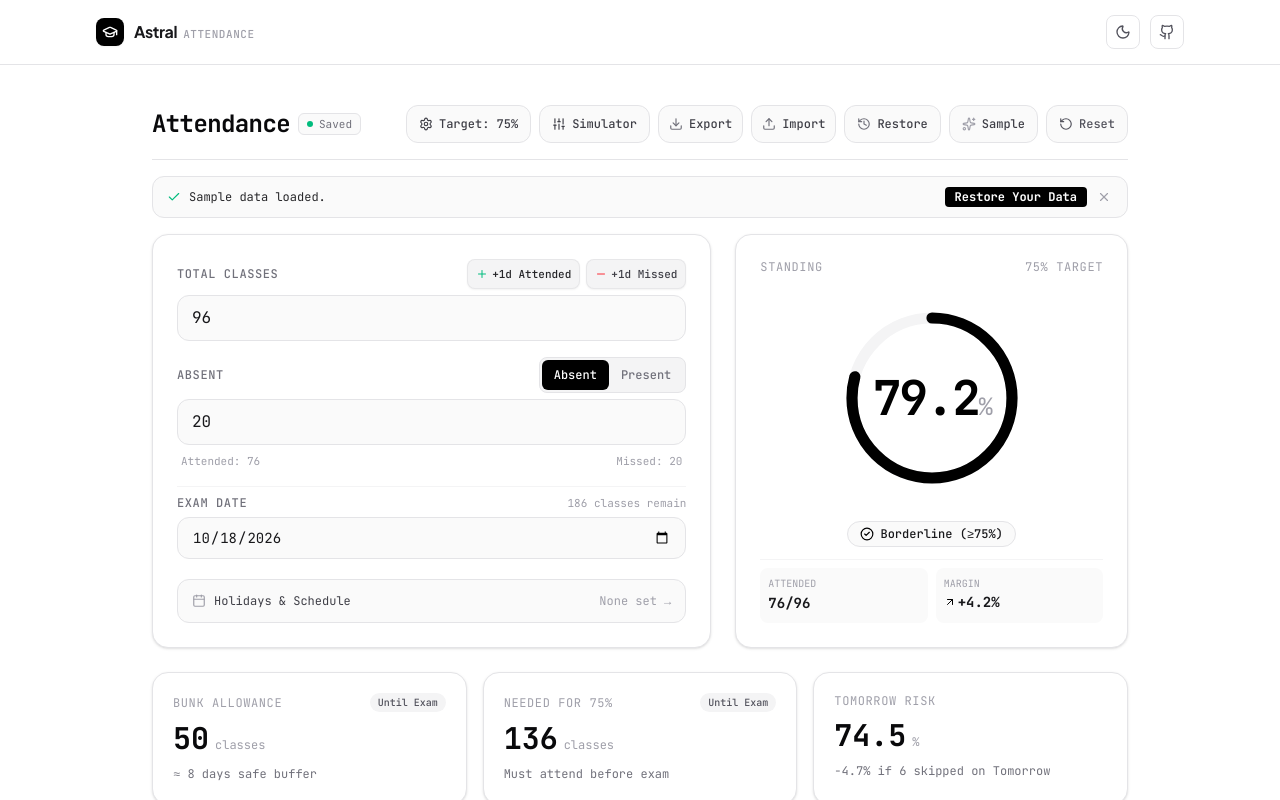
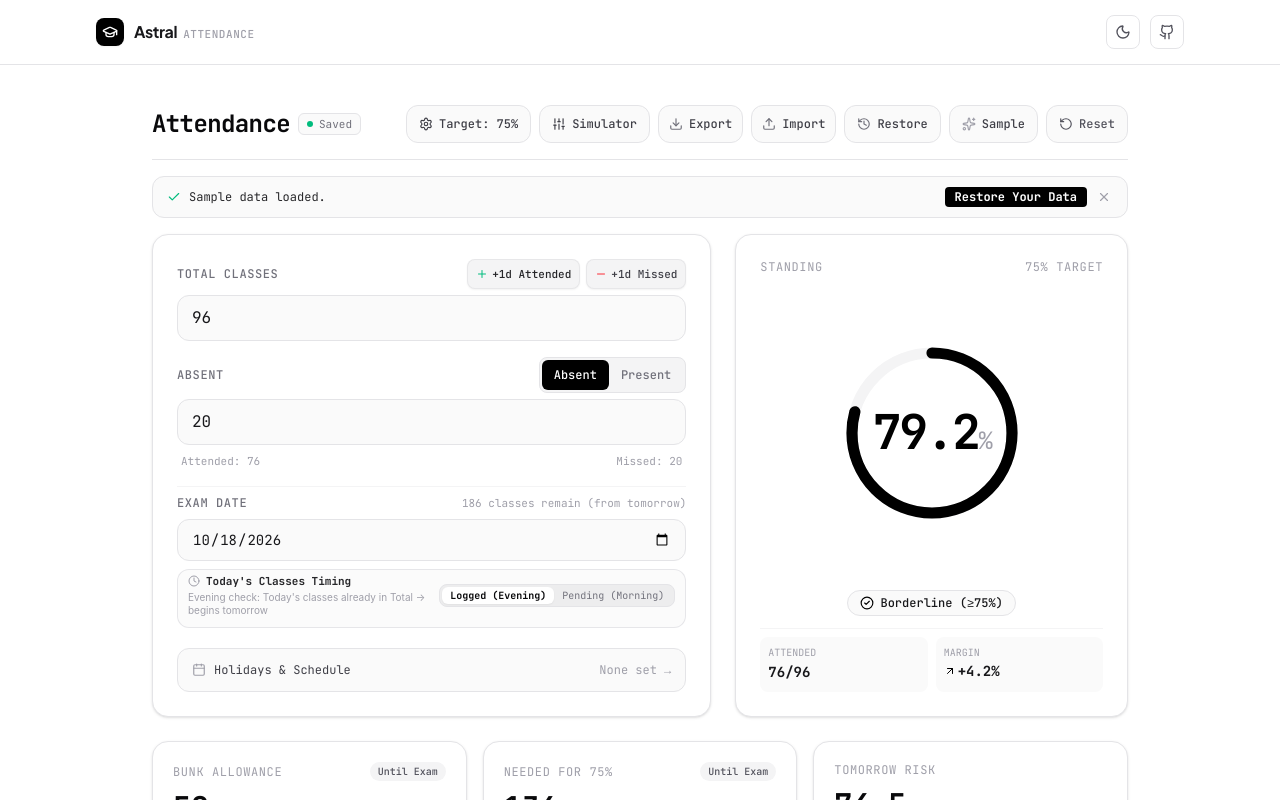
Before and after one commit to sachin-godara/Astral-Attendance, a React (Vite) app: page / in a window 1280 px wide. Both pictures are taken after a click on the button "Sample". Shown: the top 800 px of the page. Built offline with nearby package versions, Linux system fonts and the light colour scheme.

Commit message:
feat: Add Morning vs. Evening Today's Classes Timing toggle for exam bunk allowance

```diff
--- a/components/Dashboard.tsx
+++ b/components/Dashboard.tsx
@@ -16,7 +16,8 @@ import {
   Download,
   Upload,
   Plus,
-  Minus
+  Minus,
+  Clock
 } from 'lucide-react';
 import { AttendanceState } from '../types';
 import { calculateStats } from '../utils/calculations';
@@ -94,7 +95,8 @@ export const Dashboard: React.FC<DashboardProps> = ({ isDarkMode = true }) => {
             holidays: Array.isArray(parsed.holidays) ? parsed.holidays : [],
             extraWorkingDays: Array.isArray(parsed.extraWorkingDays) ? parsed.extraWorkingDays : [],
             targetPercentage: parsed.targetPercentage ?? 75,
-            dailyClasses: parsed.dailyClasses ?? 6
+            dailyClasses: parsed.dailyClasses ?? 6,
+            includeToday: parsed.includeToday ?? false
           };
         }
       } catch (e) {
@@ -369,9 +371,10 @@ export const Dashboard: React.FC<DashboardProps> = ({ isDarkMode = true }) => {
     const currentAttended = Math.max(0, state.totalClasses - state.absentClasses);
     const startPct = state.totalClasses === 0 ? 0 : (currentAttended / state.totalClasses) * 100;
     const effectiveDaily = state.dailyClasses ?? 6;
+    const includeToday = Boolean(state.includeToday);
 
     data.push({
-      name: 'Today',
+      name: includeToday ? 'Now' : 'Today',
       attendAll: parseFloat(startPct.toFixed(1)),
       bunkAll: parseFloat(startPct.toFixed(1)),
     });
@@ -387,7 +390,10 @@ export const Dashboard: React.FC<DashboardProps> = ({ isDarkMode = true }) => {
     let cumulativeAttendedAll = currentAttended;
     let cumulativeAttendedBunk = currentAttended;
 
-    for (let i = 1; i <= 7; i++) {
+    const startOffset = includeToday ? 0 : 1;
+    const endOffset = includeToday ? 6 : 7;
+
+    for (let i = startOffset; i <= endOffset; i++) {
       const targetDate = new Date(todayDate);
       targetDate.setDate(todayDate.getDate() + i);
 
@@ -406,7 +412,10 @@ export const Dashboard: React.FC<DashboardProps> = ({ isDarkMode = true }) => {
       const attendPct = cumulativeTotal === 0 ? 0 : (cumulativeAttendedAll / cumulativeTotal) * 100;
       const bunkPct = cumulativeTotal === 0 ? 0 : (cumulativeAttendedBunk / cumulativeTotal) * 100;
 
-      const dayLabel = isClassDay ? dayNames[dayOfWeek] : `${dayNames[dayOfWeek]}*`;
+      let dayLabel = isClassDay ? dayNames[dayOfWeek] : `${dayNames[dayOfWeek]}*`;
+      if (i === 0) {
+        dayLabel = isClassDay ? 'Today' : 'Today*';
+      }
 
       data.push({
         name: dayLabel,
@@ -415,7 +424,7 @@ export const Dashboard: React.FC<DashboardProps> = ({ isDarkMode = true }) => {
       });
     }
     return data;
-  }, [state.totalClasses, state.absentClasses, state.dailyClasses, state.holidays, state.extraWorkingDays]);
+  }, [state.totalClasses, state.absentClasses, state.dailyClasses, state.holidays, state.extraWorkingDays, state.includeToday]);
 
   const percentage = stats?.currentPercentage || 0;
   const targetThreshold = stats?.targetPercentage || 75;
@@ -656,6 +665,46 @@ export const Dashboard: React.FC<DashboardProps> = ({ isDarkMode = true }) => {
                   className="w-16 px-2 py-1 bg-white dark:bg-zinc-800 border border-zinc-200 dark:border-zinc-700 rounded-lg text-center text-xs text-zinc-900 dark:text-zinc-100 focus:outline-none"
                   title="Custom classes per day"
                 />
+              </div>
+            </div>
+
+            {/* Today's Classes Inclusion */}
+            <div className="space-y-1.5 sm:col-span-2 pt-2 border-t border-zinc-200/80 dark:border-zinc-800">
+              <div className="flex flex-col sm:flex-row sm:items-center justify-between gap-2">
+                <div>
+                  <label className="text-zinc-500 uppercase tracking-wider block text-[11px] font-semibold">
+                    Today's Classes Timing (Morning vs Evening)
+                  </label>
+                  <p className="text-[11px] text-zinc-500 font-sans">
+                    {state.includeToday
+                      ? "Morning check: Today's classes haven't occurred yet, so they are included in your future exam allowance."
+                      : "Evening check: Today's classes are already counted in your Total Classes, so future calculations start from tomorrow."}
+                  </p>
+                </div>
+                <div className="inline-flex items-center p-0.5 rounded-lg border border-zinc-200 dark:border-zinc-700 bg-zinc-200/60 dark:bg-zinc-800 shrink-0">
+                  <button
+                    type="button"
+                    onClick={() => handleChange('includeToday', false)}
+                    className={`px-3 py-1 rounded-md transition-all cursor-pointer ${
+                      !state.includeToday
+                        ? 'bg-white dark:bg-zinc-950 text-zinc-950 dark:text-zinc-50 font-bold shadow-xs'
+                        : 'text-zinc-500 hover:text-zinc-900 dark:hover:text-zinc-200'
+                    }`}
+                  >
+                    Already Logged (Evening)
+                  </button>
+                  <button
+                    type="button"
+                    onClick={() => handleChange('includeToday', true)}
+                    className={`px-3 py-1 rounded-md transition-all cursor-pointer ${
+                      state.includeToday
+                        ? 'bg-white dark:bg-zinc-950 text-zinc-950 dark:text-zinc-50 font-bold shadow-xs'
+                        : 'text-zinc-500 hover:text-zinc-900 dark:hover:text-zinc-200'
+                    }`}
+                  >
+                    Pending (Morning)
+                  </button>
+                </div>
               </div>
             </div>
           </div>
@@ -1071,14 +1120,14 @@ export const Dashboard: React.FC<DashboardProps> = ({ isDarkMode = true }) => {
           </div>
 
           {/* Exam Date */}
-          <div className="space-y-1.5 pt-2 border-t border-zinc-100 dark:border-zinc-900">
+          <div className="space-y-2 pt-2 border-t border-zinc-100 dark:border-zinc-900">
             <div className="flex justify-between items-baseline">
               <label htmlFor="exam-date-input" className="text-xs font-mono font-medium uppercase tracking-wider text-zinc-500">
                 Exam Date
               </label>
               {stats?.hasExamDate && (
                 <span className="text-[11px] font-mono text-zinc-400">
-                  {stats.classesUntilExam} classes remain
+                  {stats.classesUntilExam} classes remain {state.includeToday ? '(incl. today)' : '(from tomorrow)'}
                 </span>
               )}
             </div>
@@ -1090,6 +1139,48 @@ export const Dashboard: React.FC<DashboardProps> = ({ isDarkMode = true }) => {
               onChange={(e) => handleChange('examDate', e.target.value)}
               className="w-full bg-zinc-50 dark:bg-zinc-900 border border-zinc-200 dark:border-zinc-800 focus:border-black dark:focus:border-white focus:bg-white dark:focus:bg-zinc-950 rounded-xl px-3.5 py-2.5 font-mono text-base sm:text-sm text-zinc-900 dark:text-zinc-100 focus:outline-none transition-colors dark:[color-scheme:dark] touch-manipulation"
             />
+
+            {/* Today's Attendance Inclusion Switch */}
+            <div className="pt-1 flex flex-col sm:flex-row sm:items-center justify-between gap-2 p-2.5 rounded-xl border border-zinc-200/90 dark:border-zinc-800 bg-zinc-50/80 dark:bg-zinc-900/50 font-mono text-xs">
+              <div className="space-y-0.5">
+                <span className="font-semibold text-zinc-800 dark:text-zinc-200 flex items-center gap-1.5 text-[11px]">
+                  <Clock className="w-3 h-3 text-zinc-400" />
+                  Today's Classes Timing
+                </span>
+                <p className="text-[10px] text-zinc-400 font-sans">
+                  {state.includeToday
+                    ? "Morning check: Today's classes pending → counted towards exam"
+                    : "Evening check: Today's classes already in Total → begins tomorrow"}
+                </p>
+              </div>
+
+              <div className="inline-flex items-center p-0.5 rounded-lg border border-zinc-200 dark:border-zinc-700 bg-zinc-200/60 dark:bg-zinc-800 shrink-0 self-start sm:self-center">
+                <button
+                  type="button"
+                  onClick={() => handleChange('includeToday', false)}
+                  className={`px-2 py-0.5 rounded-md text-[10px] transition-all cursor-pointer ${
+                    !state.includeToday
+                      ? 'bg-white dark:bg-zinc-950 text-zinc-950 dark:text-zinc-50 font-bold shadow-xs'
+                      : 'text-zinc-500 hover:text-zinc-900 dark:hover:text-zinc-200'
+                  }`}
+                  title="Today's attendance already counted in Total Classes"
+                >
+                  Logged (Evening)
+                </button>
+                <button
+                  type="button"
+                  onClick={() => handleChange('includeToday', true)}
+                  className={`px-2 py-0.5 rounded-md text-[10px] transition-all cursor-pointer ${
+                    state.includeToday
+                      ? 'bg-white dark:bg-zinc-950 text-zinc-950 dark:text-zinc-50 font-bold shadow-xs'
+                      : 'text-zinc-500 hover:text-zinc-900 dark:hover:text-zinc-200'
+                  }`}
+                  title="Today's classes haven't occurred yet (morning check)"
+                >
+                  Pending (Morning)
+                </button>
+              </div>
+            </div>
           </div>
 
           {/* Holidays Button */}
@@ -1258,7 +1349,7 @@ export const Dashboard: React.FC<DashboardProps> = ({ isDarkMode = true }) => {
             </span>
             {stats?.hasExamDate && (
               <span className="text-[10px] font-mono px-2 py-0.5 rounded-full bg-zinc-100 dark:bg-zinc-800 text-zinc-600 dark:text-zinc-300 font-medium">
-                Until Exam
+                {state.includeToday ? 'Until Exam (Incl. Today)' : 'Until Exam'}
               </span>
             )}
           </div>
@@ -1335,11 +1426,15 @@ export const Dashboard: React.FC<DashboardProps> = ({ isDarkMode = true }) => {
             <span className="text-xs font-mono uppercase tracking-wider text-zinc-400 block">
               {stats?.nextClassDateLabel} Risk
             </span>
-            {stats?.isTomorrowOff && (
+            {stats?.nextClassDateLabel === 'Today' ? (
+              <span className="text-[10px] font-mono px-2 py-0.5 rounded-full bg-cyan-500/10 text-cyan-600 dark:text-cyan-400 font-medium">
+                Today Pending
+              </span>
+            ) : stats?.isTomorrowOff ? (
               <span className="text-[10px] font-mono px-2 py-0.5 rounded-full bg-zinc-100 dark:bg-zinc-800 text-zinc-500 font-medium">
                 Tomorrow Off
               </span>
-            )}
+            ) : null}
           </div>
           <div className="flex items-baseline gap-1.5 mb-1 font-mono">
             <span className="text-3xl font-extrabold text-zinc-950 dark:text-zinc-50">
--- a/types.ts
+++ b/types.ts
@@ -6,6 +6,7 @@ export interface AttendanceState {
   extraWorkingDays: string[]; // Array of YYYY-MM-DD (Weekends marked as working)
   targetPercentage?: number; // e.g. 75, 80, 85 (defaults to 75)
   dailyClasses?: number; // e.g. 6 (defaults to 6)
+  includeToday?: boolean; // If true, today's classes haven't occurred yet (e.g. morning check)
 }
 
 export interface AttendanceStats {
@@ -14,6 +15,8 @@ export interface AttendanceStats {
   targetPercentage: number; // Effective target percentage
   dailyClasses: number; // Effective daily periods
   classesUntilExam: number; // Total slots
+  workingDaysLeft: number; // Number of working days until exam
+  isTodayIncluded: boolean; // Whether today is included in future classes
   bunkableClasses: number; // How many can be skipped safely
   bunkableDays: number; // Number of full days that can be skipped
   requiredClasses: number; // How many consecutive must be attended if unsafe
@@ -21,7 +24,7 @@ export interface AttendanceStats {
   tomorrowImpact: number; // Percentage if absent tomorrow / next working day (backwards compatibility)
   nextClassImpact: number; // Percentage if absent on next working day
   nextClassDrop: number; // Percentage drop
-  nextClassDateLabel: string; // "Tomorrow" or "Monday" etc.
+  nextClassDateLabel: string; // "Today", "Tomorrow", "Monday", etc.
   isTomorrowOff: boolean; // True if tomorrow is a weekend or holiday
   isPossibleToReachTarget: boolean; // Whether target is reachable before exam
   maxAchievablePercentage: number; // Max % if attending every class from now on
--- a/utils/calculations.ts
+++ b/utils/calculations.ts
@@ -65,6 +65,7 @@ export const calculateStats = (state: AttendanceState): AttendanceStats => {
   const targetPercentage = Math.min(100, Math.max(1, Number(rawTarget) || 75));
   const dailyClasses = Math.max(1, Number(rawDaily) || 6);
   const targetRatio = targetPercentage / 100;
+  const includeToday = Boolean(state.includeToday);
 
   // Derive attended classes
   const attendedClasses = Math.max(0, totalClasses - absentClasses);
@@ -88,7 +89,9 @@ export const calculateStats = (state: AttendanceState): AttendanceStats => {
   // If exam date is invalid or in past, assume 0 future days
   const validExamDate = examDate !== '' && !isNaN(exam.getTime()) && exam > today;
 
-  const workingDaysLeft = validExamDate ? getWorkingDaysBetween(tomorrow, exam, holidays, extraWorkingDays) : 0;
+  // If includeToday is true, start counting working days from today (e.g. morning check); otherwise from tomorrow
+  const startDate = includeToday ? today : tomorrow;
+  const workingDaysLeft = validExamDate ? getWorkingDaysBetween(startDate, exam, holidays, extraWorkingDays) : 0;
   const classesUntilExam = workingDaysLeft * dailyClasses;
 
   // 3. Max Achievable logic
@@ -135,9 +138,9 @@ export const calculateStats = (state: AttendanceState): AttendanceStats => {
   const holidaySet = new Set(holidays);
   const workingSet = new Set(extraWorkingDays);
 
-  const checkDate = new Date(tomorrow);
+  const checkDate = new Date(includeToday ? today : tomorrow);
   let nextWorkingDate: Date | null = null;
-  let isTomorrowOff = false;
+  let isNextDayOff = false;
 
   // Check up to 30 days ahead to find the next instructional day
   for (let step = 0; step < 30; step++) {
@@ -150,7 +153,7 @@ export const calculateStats = (state: AttendanceState): AttendanceStats => {
     const isClassDay = (!isWknd && !holidaySet.has(dStr)) || (isWknd && workingSet.has(dStr));
 
     if (step === 0 && !isClassDay) {
-      isTomorrowOff = true;
+      isNextDayOff = true;
     }
 
     if (isClassDay) {
@@ -160,8 +163,15 @@ export const calculateStats = (state: AttendanceState): AttendanceStats => {
     checkDate.setDate(checkDate.getDate() + 1);
   }
 
-  let nextClassDateLabel = 'Tomorrow';
-  if (isTomorrowOff && nextWorkingDate) {
+  let nextClassDateLabel = includeToday ? 'Today' : 'Tomorrow';
+  const isSameDayAsToday = nextWorkingDate && nextWorkingDate.getTime() === today.getTime();
+  const isSameDayAsTomorrow = nextWorkingDate && nextWorkingDate.getTime() === tomorrow.getTime();
+
+  if (isSameDayAsToday) {
+    nextClassDateLabel = 'Today';
+  } else if (isSameDayAsTomorrow) {
+    nextClassDateLabel = 'Tomorrow';
+  } else if (nextWorkingDate) {
     const dayNames = ['Sunday', 'Monday', 'Tuesday', 'Wednesday', 'Thursday', 'Friday', 'Saturday'];
     nextClassDateLabel = dayNames[nextWorkingDate.getDay()];
   }
@@ -176,6 +186,8 @@ export const calculateStats = (state: AttendanceState): AttendanceStats => {
     targetPercentage,
     dailyClasses,
     classesUntilExam,
+    workingDaysLeft,
+    isTodayIncluded: includeToday,
     bunkableClasses,
     bunkableDays,
     requiredClasses,
@@ -184,7 +196,7 @@ export const calculateStats = (state: AttendanceState): AttendanceStats => {
     nextClassImpact,
     nextClassDrop,
     nextClassDateLabel,
-    isTomorrowOff,
+    isTomorrowOff: isNextDayOff,
     isPossibleToReachTarget,
     maxAchievablePercentage,
     hasExamDate: validExamDate
```
Also changed, not shown: 1 other file (tests, documents, lock files or other folders).
